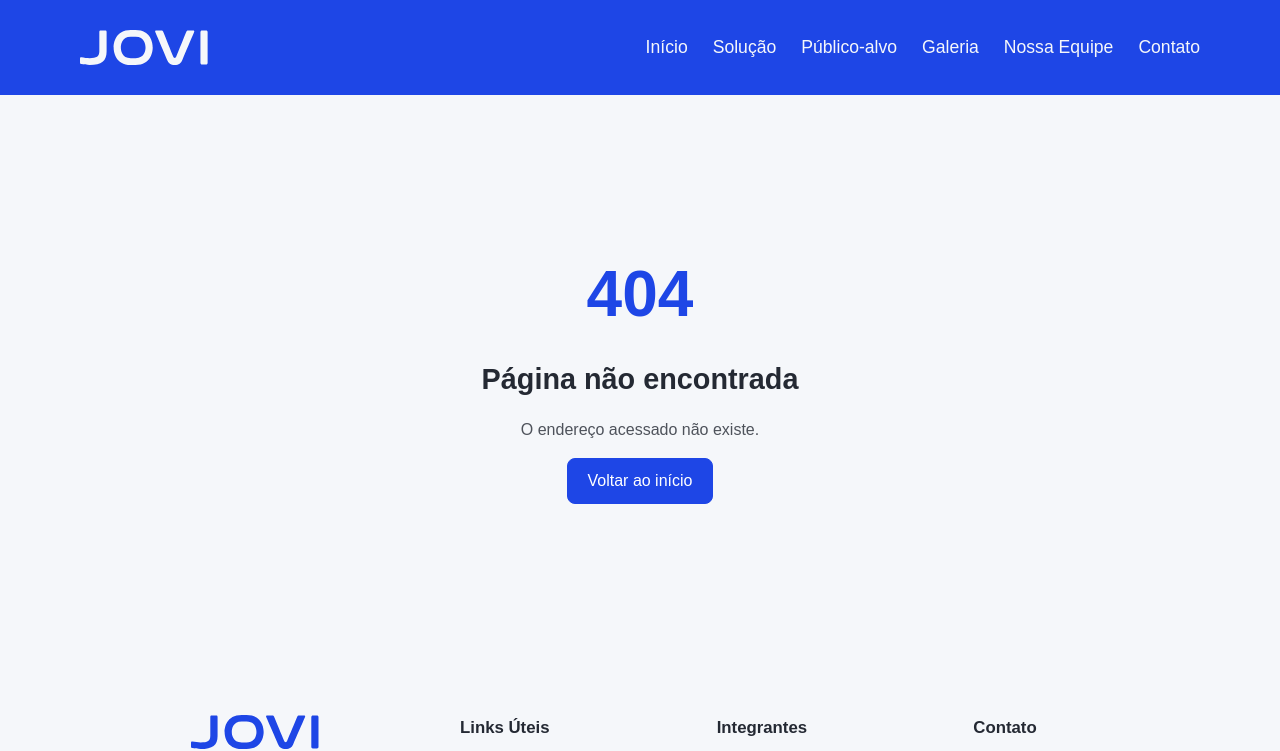
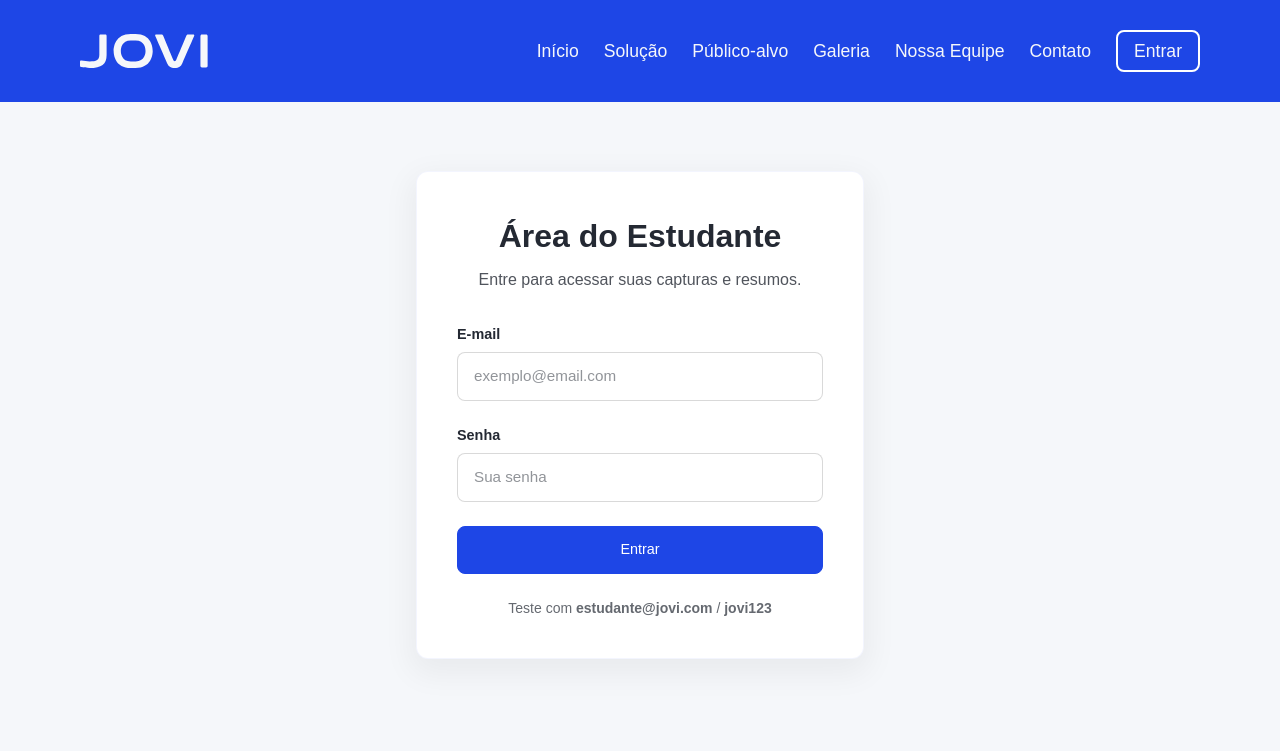
Before and after one commit to GiovannaParejas/front-web-sprint-4, a React (Vite) app: page /login in a window 1280 px wide. Shown: the top 751 px of the page. Built offline with nearby package versions, Linux system fonts and the light colour scheme; a web font is replaced by a local one.

Commit message:
feat: adicionando Login e Rota privada

```diff
--- /dev/null
+++ b/public/api/usuarios.json
@@ -0,0 +1,14 @@
+[
+  {
+    "id": 1,
+    "nome": "Estudante JOVI",
+    "email": "estudante@jovi.com",
+    "senha": "jovi123"
+  },
+  {
+    "id": 2,
+    "nome": "Professor FIAP",
+    "email": "professor@fiap.com.br",
+    "senha": "fiap123"
+  }
+]
--- a/src/App.jsx
+++ b/src/App.jsx
@@ -1,16 +1,42 @@
 import { BrowserRouter as Router, Routes, Route } from "react-router-dom";
+import useAuth from "./hooks/useAuth";
 import Header from "./components/layout/Header";
 import Footer from "./components/layout/Footer";
+import RotaPrivada from "./routes/RotaPrivada";
 import Home from "./pages/Home";
+import Login from "./pages/Login";
+import AreaEstudante from "./pages/AreaEstudante";
 import NotFound from "./pages/NotFound";
 
 const App = () => {
+  // O usuário logado fica aqui e é passado por props para quem precisa
+  const { usuario, carregando, login, logout } = useAuth();
+
   return (
     <Router>
-      <Header />
+      <Header usuario={usuario} logout={logout} />
       <main className="pt-[87px] sm:pt-[115px] lg:pt-[95px]">
         <Routes>
+          {/* Rotas públicas */}
           <Route path="/" element={<Home />} />
+          <Route
+            path="/login"
+            element={
+              <Login usuario={usuario} login={login} carregando={carregando} />
+            }
+          />
+
+          {/* Rota privada: só acessível com login */}
+          <Route
+            path="/area-do-estudante"
+            element={
+              <RotaPrivada usuario={usuario}>
+                <AreaEstudante usuario={usuario} />
+              </RotaPrivada>
+            }
+          />
+
+          {/* Qualquer outro endereço */}
           <Route path="*" element={<NotFound />} />
         </Routes>
       </main>
--- a/src/components/layout/Header.jsx
+++ b/src/components/layout/Header.jsx
@@ -1,4 +1,4 @@
-import React from "react";
+import { Link } from "react-router-dom";
 import useMenu from "../../hooks/useMenu";
 
 // Links para as seções da landing page
@@ -19,8 +19,15 @@ const Divisor = () => {
   return <hr className="my-[18px] border-white/50 lg:hidden" />;
 };
 
-const Header = () => {
+const Header = ({ usuario, logout }) => {
   const { aberto, alternar, fechar } = useMenu();
+
+  // Ao sair, a RotaPrivada manda quem estava na Área do Estudante para o login
+  const sair = () => {
+    logout();
+    fechar();
+    window.scrollTo(0, 0);
+  };
 
   return (
     <header className="fixed top-0 left-0 z-[1000] w-full bg-jovi px-10 py-[30px] sm:px-20 sm:py-10 lg:py-[30px]">
@@ -63,6 +70,42 @@ const Header = () => {
               </a>
             </li>
           ))}
+
+          {usuario ? (
+            <>
+              <li>
+                <Divisor />
+                <Link
+                  to="/area-do-estudante"
+                  onClick={fechar}
+                  className={LINK_CLASSES}
+                >
+                  Área do Estudante
+                </Link>
+              </li>
+              <li>
+                <Divisor />
+                <button
+                  type="button"
+                  onClick={sair}
+                  className={`${LINK_CLASSES} cursor-pointer lg:rounded-lg lg:border-2 lg:border-white lg:px-4 lg:py-1.5`}
+                >
+                  Sair
+                </button>
+              </li>
+            </>
+          ) : (
+            <li>
+              <Divisor />
+              <Link
+                to="/login"
+                onClick={fechar}
+                className={`${LINK_CLASSES} lg:rounded-lg lg:border-2 lg:border-white lg:px-4 lg:py-1.5`}
+              >
+                Entrar
+              </Link>
+            </li>
+          )}
         </ul>
       </nav>
     </header>
--- /dev/null
+++ b/src/hooks/useAuth.js
@@ -0,0 +1,26 @@
+import { useState } from "react";
+import { autenticar } from "../services/api";
+import useLocalStorage from "./useLocalStorage";
+
+// Guarda o usuário logado (também no localStorage, para continuar logado
+// ao recarregar a página) e oferece as funções de login e logout
+export default function useAuth() {
+  const [usuario, setUsuario] = useLocalStorage("jovi:usuario", null);
+  const [carregando, setCarregando] = useState(false);
+
+  const login = async (email, senha) => {
+    setCarregando(true);
+    try {
+      const dados = await autenticar(email, senha);
+      setUsuario(dados);
+    } finally {
+      setCarregando(false);
+    }
+  };
+
+  const logout = () => {
+    setUsuario(null);
+  };
+
+  return { usuario, carregando, login, logout };
+}
--- /dev/null
+++ b/src/hooks/useLocalStorage.js
@@ -0,0 +1,27 @@
+import { useEffect, useState } from "react";
+
+// useState sincronizado com o localStorage
+export default function useLocalStorage(chave, valorInicial) {
+  const [valor, setValor] = useState(() => {
+    try {
+      const salvo = localStorage.getItem(chave);
+      return salvo !== null ? JSON.parse(salvo) : valorInicial;
+    } catch {
+      return valorInicial;
+    }
+  });
+
+  useEffect(() => {
+    try {
+      if (valor === null || valor === undefined) {
+        localStorage.removeItem(chave);
+      } else {
+        localStorage.setItem(chave, JSON.stringify(valor));
+      }
+    } catch {
+      // localStorage indisponível (ex.: navegação privada): mantém só em memória
+    }
+  }, [chave, valor]);
+
+  return [valor, setValor];
+}
--- /dev/null
+++ b/src/pages/AreaEstudante.jsx
@@ -0,0 +1,15 @@
+import PageTitle from "../components/PageTitle";
+
+const AreaEstudante = ({ usuario }) => {
+  return (
+    <section className="px-6 py-10 sm:px-[60px] lg:px-[120px]">
+      <PageTitle titulo="Área do Estudante" />
+      <h1 className="text-[1.6rem] font-bold sm:text-[2rem]">
+        Olá, {usuario.nome}!
+      </h1>
+      <p className="mt-2">Esta página só aparece para quem fez login.</p>
+    </section>
+  );
+};
+
+export default AreaEstudante;
--- /dev/null
+++ b/src/pages/Login.jsx
@@ -0,0 +1,79 @@
+import { useState } from "react";
+import { Navigate } from "react-router-dom";
+import PageTitle from "../components/PageTitle";
+import Button from "../components/Button";
+import Card from "../components/Card";
+import FormField from "../components/FormField";
+
+const Login = ({ usuario, login, carregando }) => {
+  const [email, setEmail] = useState("");
+  const [senha, setSenha] = useState("");
+  const [erro, setErro] = useState("");
+
+  const entrar = async (evento) => {
+    evento.preventDefault();
+    setErro("");
+    try {
+      // Depois do login, o usuario muda e o if abaixo leva para a Área do Estudante
+      await login(email, senha);
+    } catch (e) {
+      setErro(e.message);
+    }
+  };
+
+  // Quem está logado vai direto para a Área do Estudante
+  if (usuario) {
+    return <Navigate to="/area-do-estudante" />;
+  }
+
+  return (
+    <section className="flex min-h-[80dvh] items-center justify-center px-6 py-10 sm:px-[60px]">
+      <PageTitle titulo="Entrar" />
+      <Card className="w-full max-w-md p-6 hover:translate-y-0 sm:p-10">
+        <h1 className="mb-2 text-center text-[1.6rem] font-bold sm:text-[2rem]">Área do Estudante</h1>
+        <p className="mb-8 text-center text-jovi-escuro/80">
+          Entre para acessar suas capturas e resumos.
+        </p>
+
+        <form onSubmit={entrar} className="flex flex-col gap-6">
+          <FormField
+            label="E-mail"
+            id="login-email"
+            type="email"
+            autoComplete="username"
+            placeholder="exemplo@email.com"
+            value={email}
+            onChange={(e) => setEmail(e.target.value)}
+            required
+          />
+          <FormField
+            label="Senha"
+            id="login-senha"
+            type="password"
+            autoComplete="current-password"
+            placeholder="Sua senha"
+            value={senha}
+            onChange={(e) => setSenha(e.target.value)}
+            required
+          />
+
+          {erro && (
+            <p className="rounded-lg bg-red-50 px-4 py-2 text-sm text-red-700">
+              {erro}
+            </p>
+          )}
+
+          <Button type="submit" variante="azul" tamanho="form" className="!border" disabled={carregando}>
+            {carregando ? "Entrando..." : "Entrar"}
+          </Button>
+        </form>
+
+        <p className="mt-6 text-center text-sm text-jovi-escuro/70">
+          Teste com <strong>estudante@jovi.com</strong> / <strong>jovi123</strong>
+        </p>
+      </Card>
+    </section>
+  );
+};
+
+export default Login;
--- /dev/null
+++ b/src/routes/RotaPrivada.jsx
@@ -0,0 +1,12 @@
+import { Navigate } from "react-router-dom";
+
+// Se o usuário estiver logado, mostra a página; senão, manda para o login
+const RotaPrivada = ({ usuario, children }) => {
+  if (!usuario) {
+    return <Navigate to="/login" />;
+  }
+
+  return children;
+};
+
+export default RotaPrivada;
--- a/src/services/api.js
+++ b/src/services/api.js
@@ -8,3 +8,18 @@ export async function buscar(recurso) {
 
   return resposta.json();
 }
+
+export async function autenticar(email, senha) {
+  const usuarios = await buscar("usuarios");
+  const usuario = usuarios.find(
+    (u) =>
+      u.email.toLowerCase() === email.trim().toLowerCase() && u.senha === senha,
+  );
+
+  if (!usuario) {
+    throw new Error("E-mail ou senha inválidos.");
+  }
+
+  // Devolve os dados do usuário sem a senha
+  return { id: usuario.id, nome: usuario.nome, email: usuario.email };
+}
```
